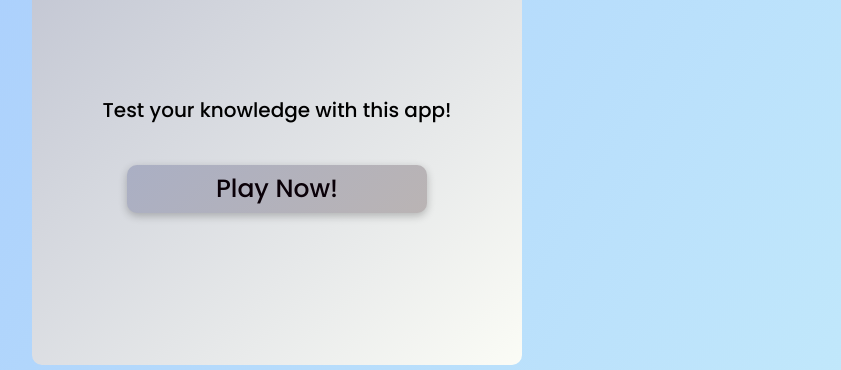
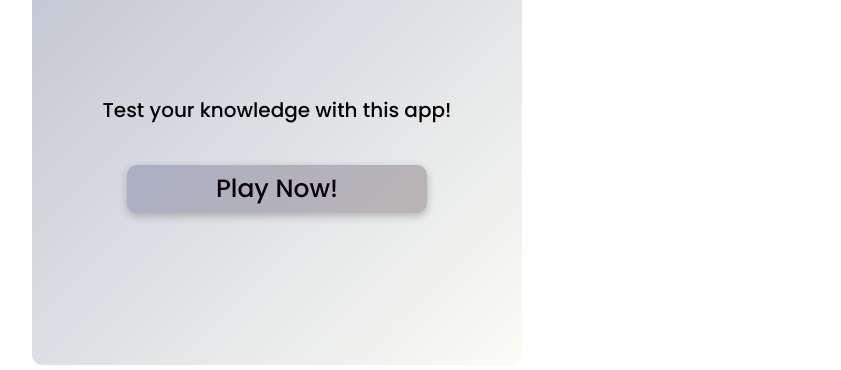
Before and after one commit to Vaibhavj1102/Quizapp, a plain HTML site: page index.html in a window 1280 px wide. Shown: the part 430-800 px from the top of the page, without its empty margins (363-1204 px from the left). Drawn offline with Linux system fonts and the light colour scheme.

Commit message:
Update style.css

```diff
--- a/style.css
+++ b/style.css
@@ -6,12 +6,6 @@
     font-family: 'Poppins', sans-serif;
 }
 
-body {
-    background-image: linear-gradient(120deg, #a1c4fd 0%, #c2e9fb 100%);
-    background-size: cover;
-    background-attachment: fixed;
-    background-repeat: no-repeat;
-}
 
 .main {
     display: flex;
```
